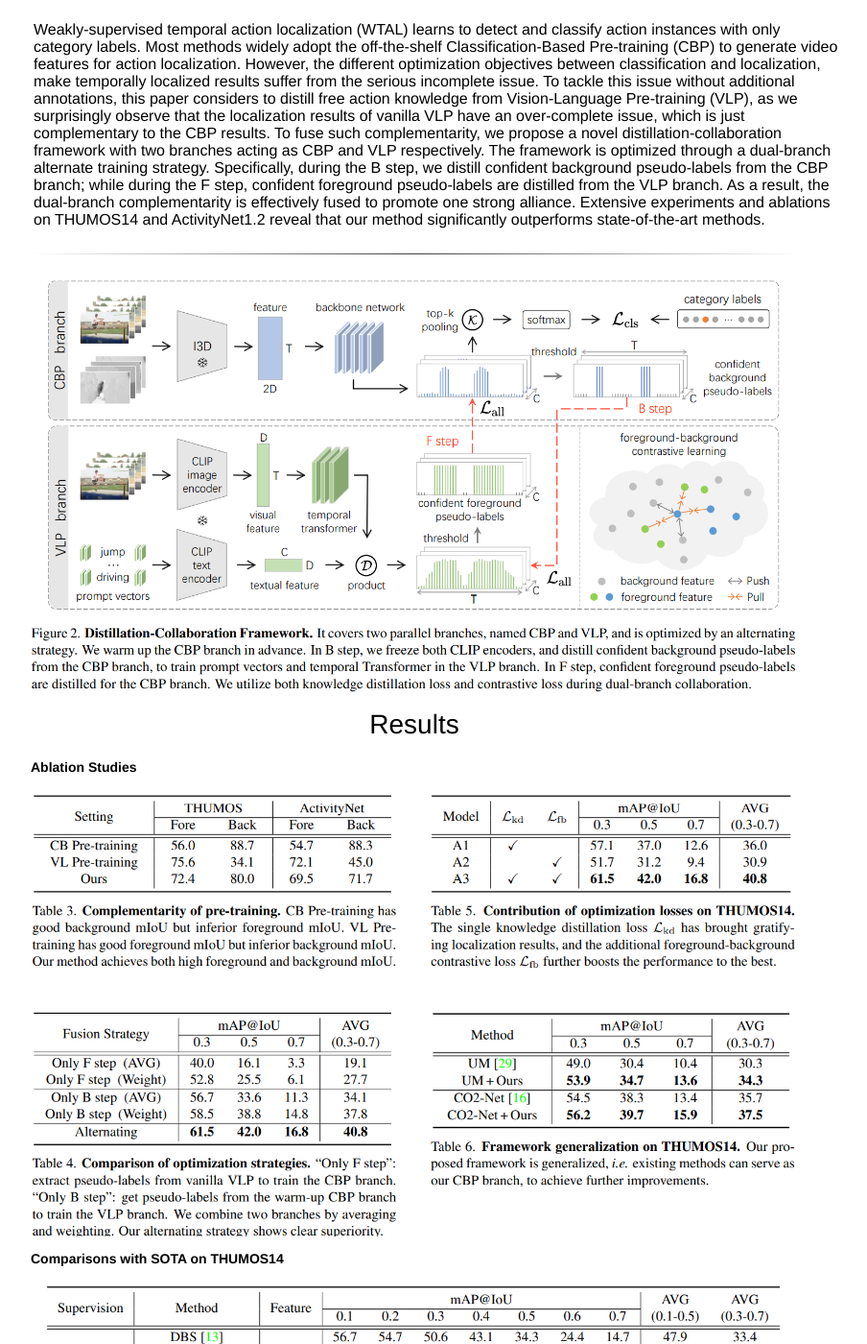
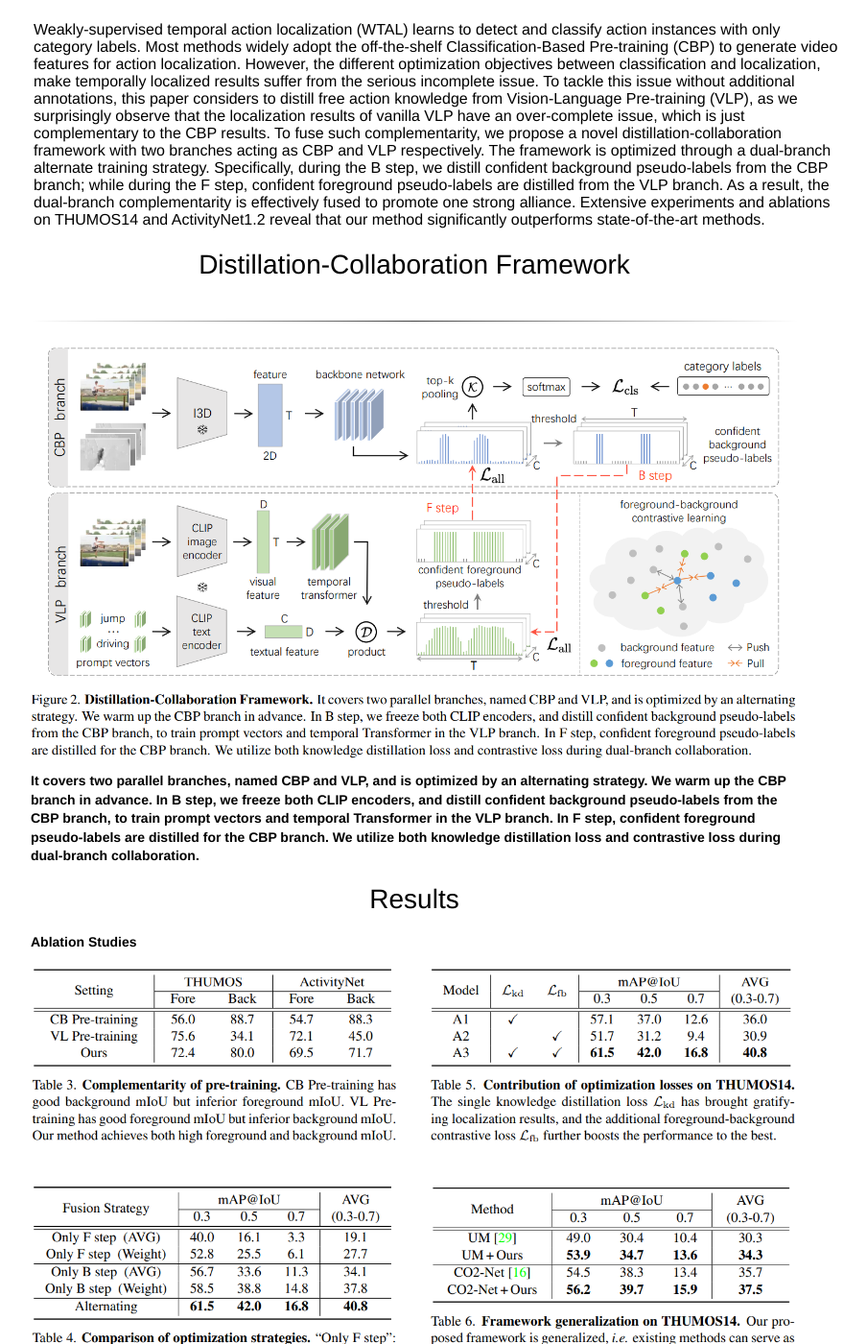
Before and after one commit to ju-chen/Voide1220.github.io, a Jekyll site: the page distillation_collaboration/index.html, which Jekyll copies as it is, in a window 1280 px wide and 1400 px high, scrolled down 878 px. Shown: the whole window at 96% size, without its empty margins (208-1112 px from the left). Built offline with Jekyll 4.4.1, drawn with Linux system fonts in a browser that asks for light colours; some web fonts are replaced.

Commit message:
Update index.html

```diff
--- a/distillation_collaboration/index.html
+++ b/distillation_collaboration/index.html
@@ -317,6 +317,8 @@
 	</tr>
 	</table>
 
+	<center><h1>Distillation-Collaboration Framework</h1></center>
+
 
       <br><hr>
       <br>
@@ -329,7 +331,7 @@
 	      </div>
         </center>
       </center>
-
+	<p><b> It covers two parallel branches, named CBP and VLP, and is optimized by an alternating strategy. We warm up the CBP branch in advance. In B step, we freeze both CLIP encoders, and distill confident background pseudo-labels from the CBP branch, to train prompt vectors and temporal Transformer in the VLP branch. In F step, confident foreground pseudo-labels are distilled for the CBP branch. We utilize both knowledge distillation loss and contrastive loss during dual-branch collaboration. </b> </p>
 
 
        <center><h1>Results</h1></center>
```
